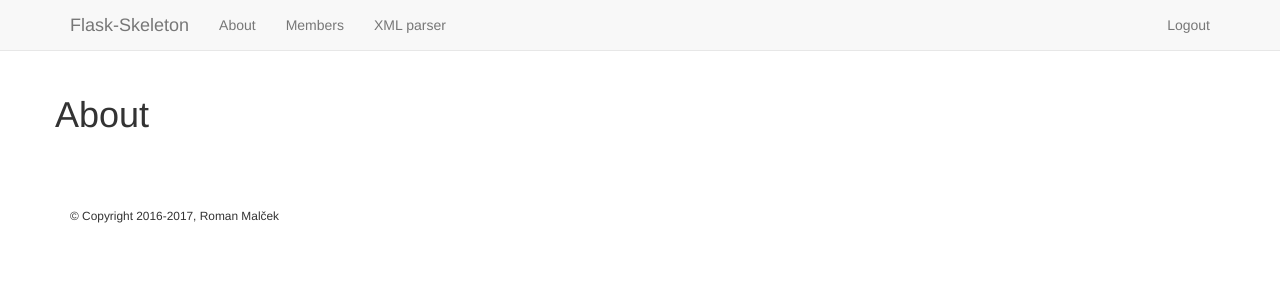
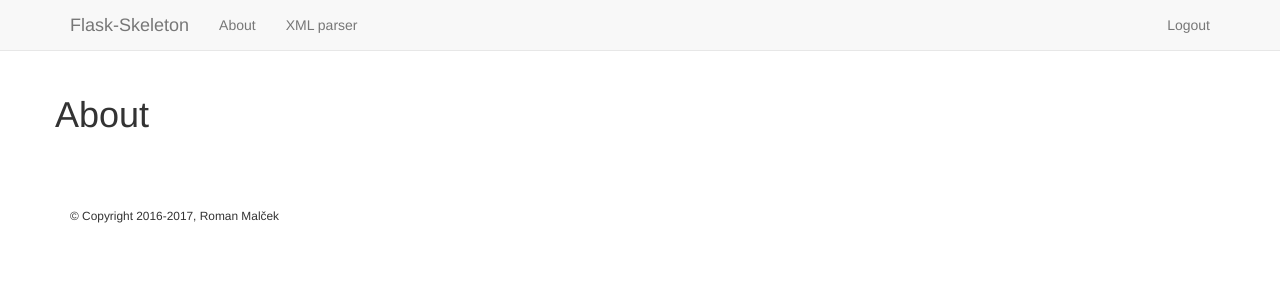
Before and after one commit to kangusrm/XML-parser, a Flask app: page /about/ in a window 1280 px wide. Shown: the top 300 px of the page. Run offline with Flask 2, Linux system fonts and the light colour scheme; a user stored in the database is signed in; some libraries are stand-ins or nearby versions.

Commit message:
Add files via upload

```diff
--- a/project/client/templates/header.html
+++ b/project/client/templates/header.html
@@ -17,7 +17,6 @@
         <ul class="nav navbar-nav">
           <li><a href="{{ url_for('main.about') }}">About</a></li>
           {% if current_user.is_authenticated %}
-            <li><a href="{{ url_for('user.members') }}">Members</a></li>
             <li><a href="{{ url_for('user.select') }}">XML parser</a></li>
           {% endif %}
         </ul>
```
